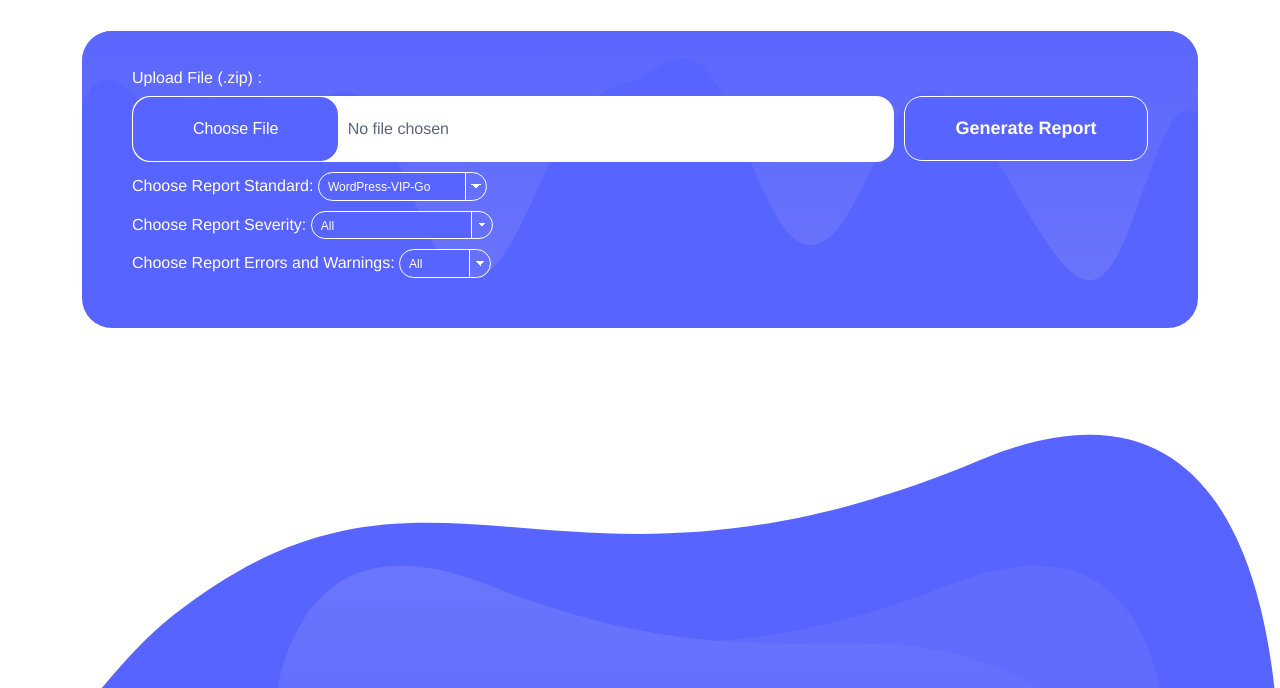
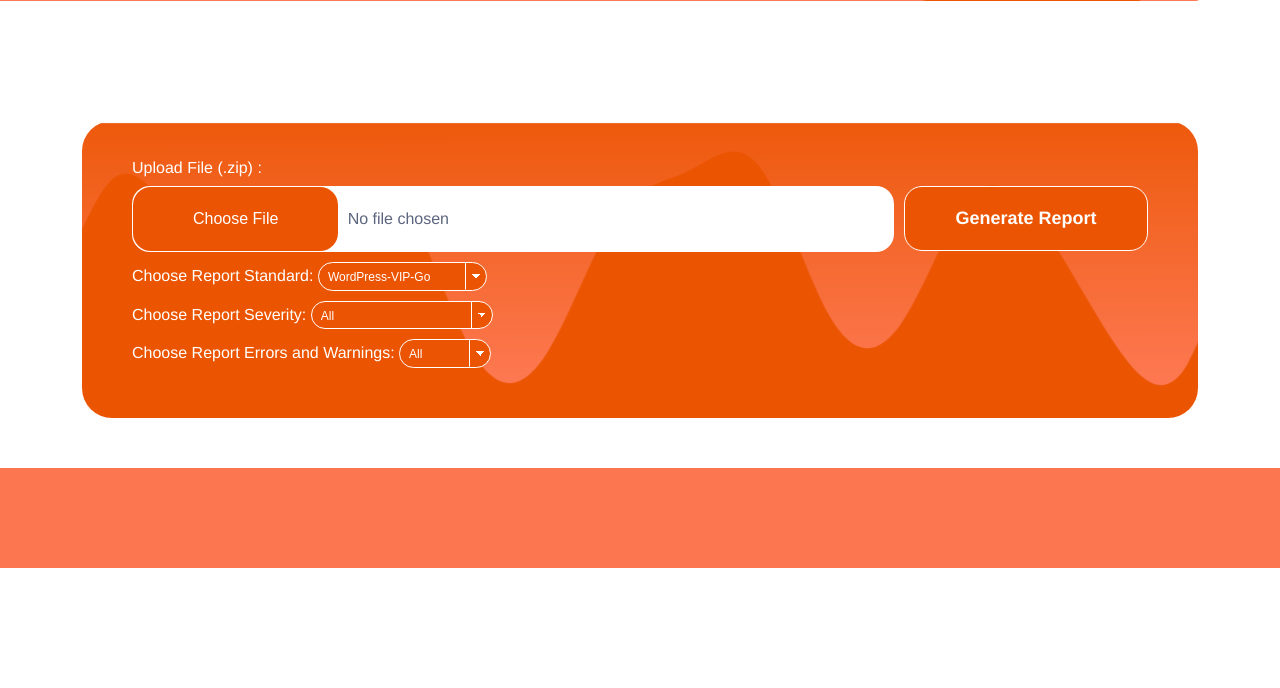
Before and after one commit to ronakganatra-multidots/phpcsreport, a PHP site: page / in a window 1280 px wide. Shown: the part 514-1202 px from the top of the page. After the commit the page ends 1082 px from the top, so only its background shows below. Run offline with PHP 8.4, Linux system fonts and the light colour scheme.

Commit message:
Change theme color

```diff
--- a/assets/css/main.css
+++ b/assets/css/main.css
@@ -238,7 +238,7 @@
   -webkit-transition: all 0.4s ease-in-out;
   transition: all 0.4s ease-in-out;
   border: none;
-  background: #5864FF;
+  background: #eb5402;
   overflow: hidden;
 }
 
@@ -1273,33 +1273,10 @@
 }
 
 .phpcs-section .phpcs-wrapper {
-  background-image: url("../img/subscribe/subscribe-bg.svg");
+  background-image: url("../img/subscribe/subscribe-bg-orange.png");
   padding: 65px 50px 50px;
   border-radius: 30px;
-}
-
-.phpcs-section .phpcs-wrapper .msg {
-  display: none;
-  float: left;
-  width: 100%;
-  color: #93160d;
-  border: 1px solid #93160d;
-  padding: 5px 15px;
-  margin-top: 10px;
-  border-radius: 5px;
-}
-
-.phpcs-section .phpcs-wrapper .msg.error {
-  display: inline-block;
-}
-.phpcs-section .phpcs-wrapper .msg.success,
-.phpcs-section .phpcs-wrapper .msg.success a {
-  display: inline-block;
-  color: #0ad523;
-  border-color: #0ad523;
-}
-.phpcs-section .phpcs-wrapper .msg.success a {
-  text-decoration: underline;
+  background-size: auto;
 }
 
 @media (max-width: 767px) {
@@ -1411,7 +1388,7 @@
   margin-left: 0.3rem;
 }
 .phpcs-section .phpcs-wrapper .phpcs-report-form .choose-file {
-    background-color: #5764ff;
+    background-color: #eb5402;
     color: white;
     font-family: sans-serif;
     border-radius: 0.3rem;
@@ -1448,9 +1447,9 @@
 .phpcs_dropdown {
       --radius: 18px;
     --baseFg: #ffffff;
-    --baseBg: #5764ff;
+    --baseBg: #eb5402;
     --accentFg: #ffffff;
-    --accentBg: #6570fc;
+    --accentBg: #eb5402;
 
 
     display: inline-block;
@@ -1535,11 +1534,10 @@
 
 /* ======= footer css ======= */
 .footer {
-  background-image: url("../img/footer/footer-bg.svg");
-  background-size: cover;
-  background-position: top right;
-  padding-top: 260px;
-  margin-top: 100px;
+      background: #fc774f;
+    min-height: 100px;
+    width: 100%;
+    margin-top: 50px;
 }
 
 @media only screen and (min-width: 768px) and (max-width: 991px) {
```
Also changed, not shown: other parts of assets/css/main.css (+43 -21 lines), assets/img/footer/footer-bg-orange.png (added), assets/img/hero/hero-bg-orange.png (added), assets/img/subscribe/subscribe-bg-orange.png (added).
